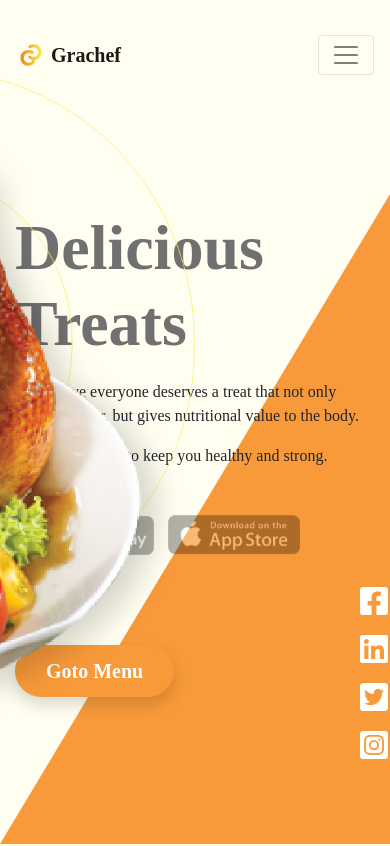
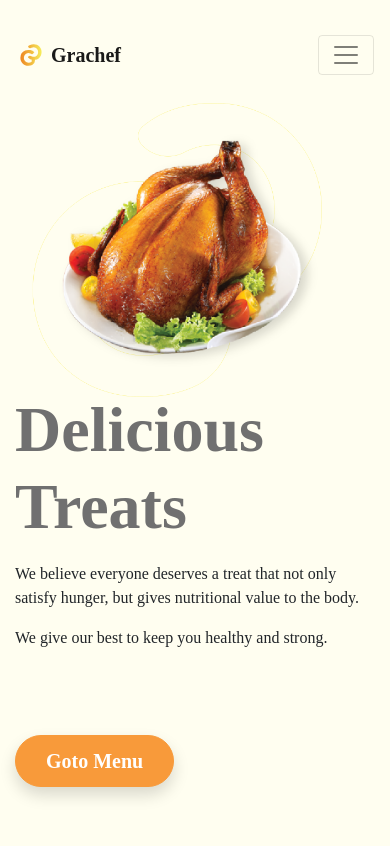
Before and after one commit to jilh/grachef, a React (Create React App) app: page / in a window 390 px wide. Shown: the top 846 px of the page. Built offline with nearby package versions, Linux system fonts and the light colour scheme.

Commit message:
Made header section mobile friendly

```diff
--- a/src/components/Header.js
+++ b/src/components/Header.js
@@ -14,6 +14,7 @@ function Header(){
 
                 <Container>
                     <Row>
+                    <img src={heroImage} alt="Food Recipe" className={"hero-image-mobile"}/>
                         <Col md={6}>
                             <h1>Delicious Treats</h1>
                             <p>We believe everyone deserves a treat that not only satisfy hunger, but gives nutritional value to the body.</p>
--- a/src/styles/Footer.css
+++ b/src/styles/Footer.css
@@ -1,5 +1,6 @@
 .footer {
     padding: 60px 0;
+    padding-top: 100px;
     text-align: center;
 }
 .footer h6{
--- a/src/styles/Header.css
+++ b/src/styles/Header.css
@@ -49,6 +49,9 @@
     top: 8vh;
     z-index: 0;
 }
+.hero-image-mobile{
+    display: none;
+}
 
 .app-icon{
     opacity: 0.3;
@@ -70,3 +73,39 @@
     font-size: 2em;
     color: #fff;
 }
+
+
+@media only screen and (max-width: 600px){
+    .header{
+        height: 100%;
+    }
+    .header-wrapper{
+        background-image: none;
+        background-repeat: no-repeat;
+        background-size: cover;
+        height: inherit;
+        width: inherit;
+    }
+    .header-wrapper h1{
+        font-weight: bold;
+        font-size: 4em;
+        color: #707070;
+        margin-top: -5px;
+    }
+    .hero-image{
+        display: none;
+    }
+    .hero-image-mobile{
+        display: inline;
+        width: 100%;
+        height: auto;
+        margin-top: 20px;
+        text-align: center;
+    }
+    .app-icon{
+        display: none;
+    }
+    .social-icons{
+        display: none;
+    }
+}
--- a/src/styles/MenuList.css
+++ b/src/styles/MenuList.css
@@ -1,5 +1,5 @@
 .menu-list{
-    padding-bottom: 50px;
+    padding-bottom: 100px;
 }
 .menu-list .menu-list-wrapper{
     display: flex;
```
